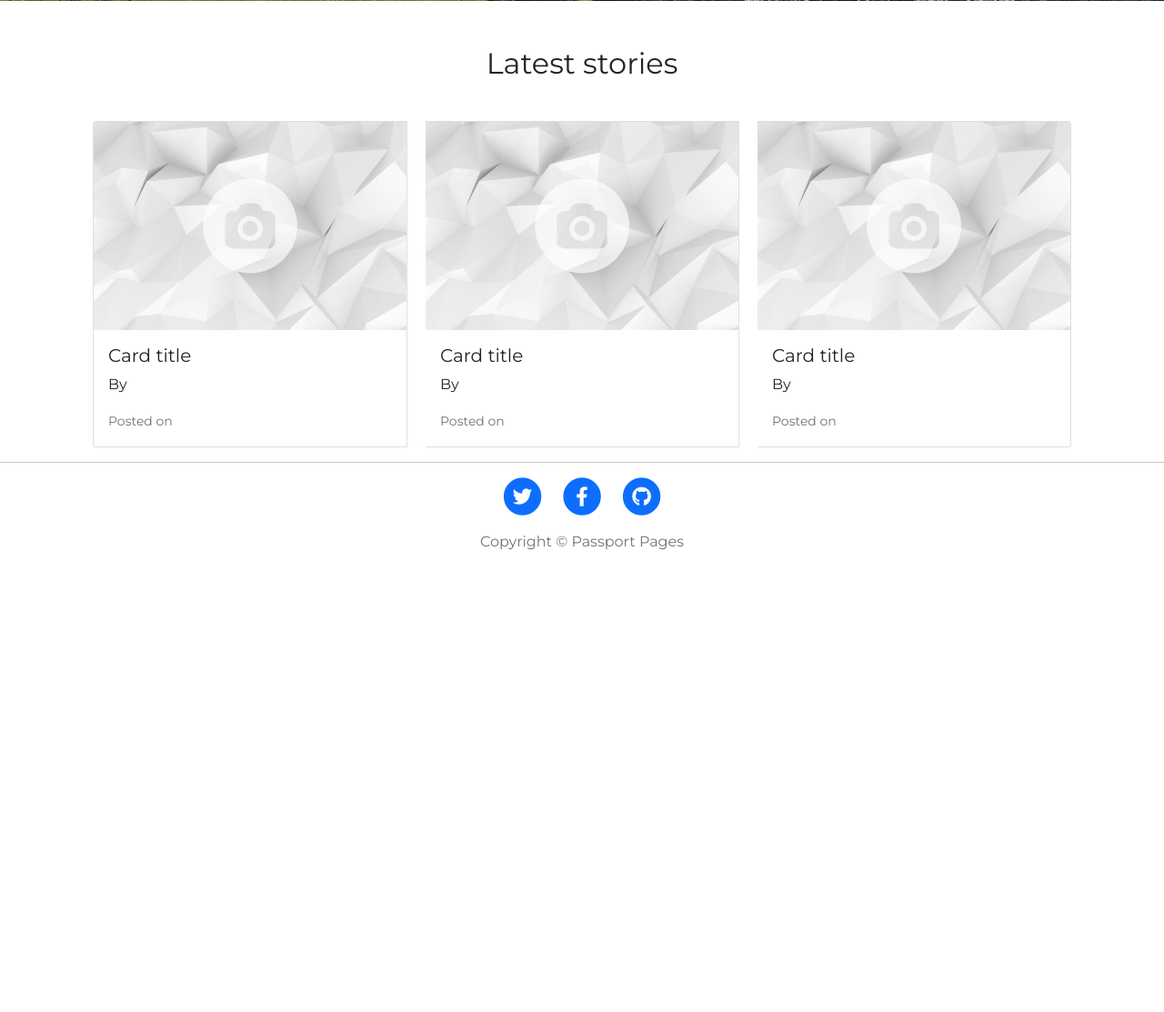
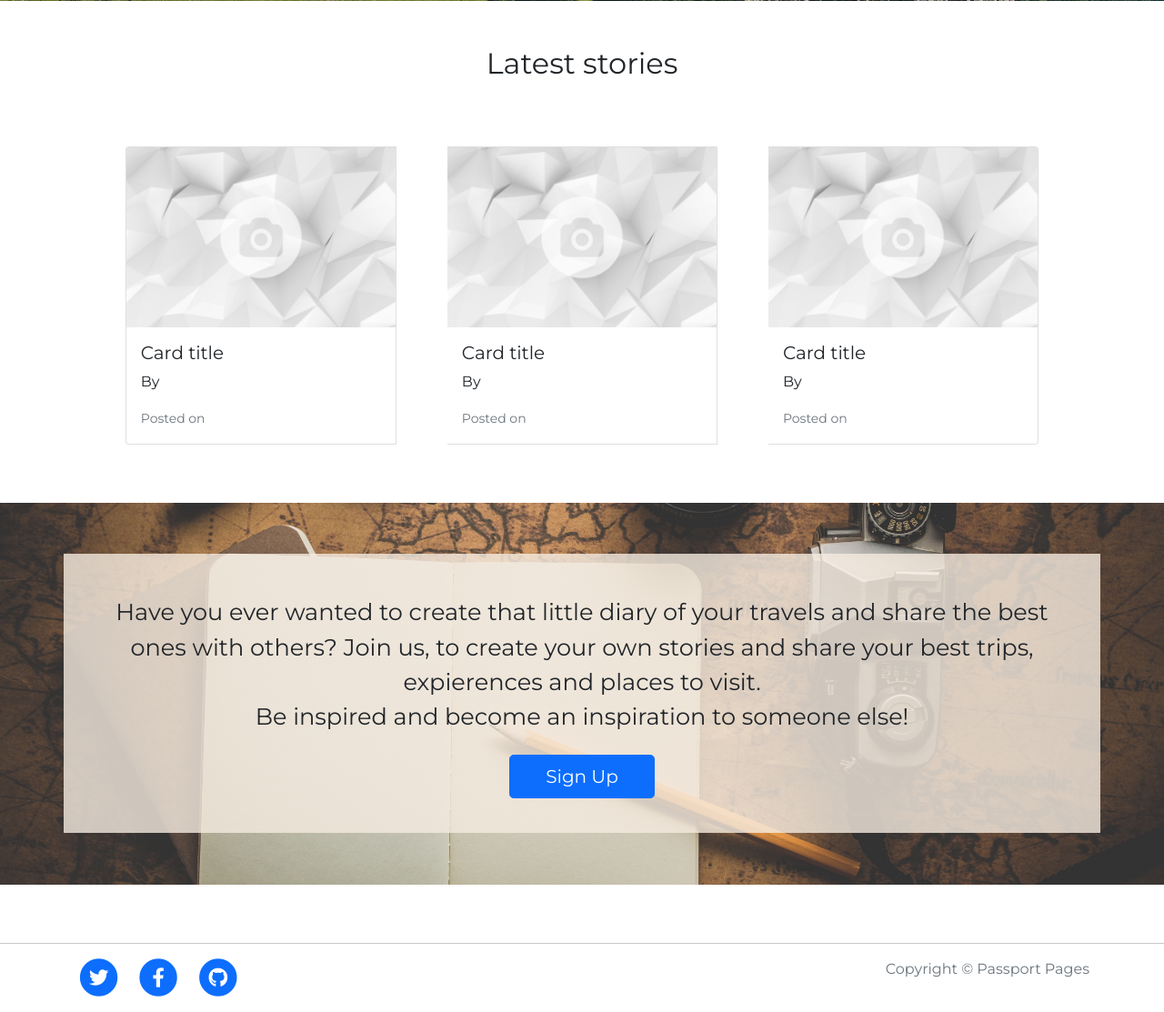
Before and after one commit to AiGaA/passport-pages, a Django app: page / in a window 1280 px wide. Shown: the part 613-1726 px from the top of the page at 91% size. Before the commit the page ends 1218 px from the top, so only its background shows below. Run offline with Django 3.2, Linux system fonts and the light colour scheme.

Commit message:
Add jombatron and sign up button

```diff
--- a/static/css/style.css
+++ b/static/css/style.css
@@ -63,20 +63,41 @@ header.hero .subheading {
 }
 
 .card-container {
-    margin-top: 2.2em;
+    margin-top: 5%;
 }
 
 .card {
-    margin: 0 20px;
+    margin: 0 5%;
 }
 
 .card img {
     object-fit: cover;
 }
 
-p.copyright.text-muted {
-    text-align: center;
+.jumbotron {
+    margin: 5% 0;
+    height: 420px;
+    background: url('/static/images/travel-diary.jpg') no-repeat center center;
+    background-size: cover;
 }
+
+.jumbotron .container {
+    background: rgba(245, 235, 224, 0.8);
+    color: #212529;
+}
+
+.sign-up-text {
+    font-size: 1.6em;
+    font-weight: 500;
+    padding: 4% 4% 2% 4%;
+    margin: 0;
+}
+
+.jumbotron .btn {
+    width: 160px;
+    margin-bottom: 2%;
+}
+
 
 @media screen and (max-width: 720px) {
     header.hero .site-heading h1 {
--- a/templates/blog/base.html
+++ b/templates/blog/base.html
@@ -75,6 +75,7 @@
 
     <!-- Page Header -->
     <header class="hero d-flex align-items-center justify-content-center">
+      <div class="overlay"></div>
       <div class="container">
         <div class="row">
           <div class="col-lg-8 col-md-10 mx-auto">
@@ -89,7 +90,6 @@
           </div>
         </div>
       </div>
-      <div class="overlay"></div>
     </header>
 
     <!-- Main Content -->
@@ -101,8 +101,8 @@
     <footer>
       <div class="container">
         <div class="row">
-          <div class="col-lg-8 col-md-10 mx-auto">
-            <ul class="list-inline text-center">
+          <div class="col-lg-12 col-md-10">
+            <ul class="d-inline list-inline float-start">
               <li class="list-inline-item">
                 <a href="#">
                   <span class="fa-stack fa-lg">
@@ -128,7 +128,7 @@
                 </a>
               </li>
             </ul>
-            <p class="copyright text-muted">
+            <p class="d-inline copyright text-muted float-end">
               Copyright &copy; Passport Pages <span id="copyright"></span>
             </p>
           </div>
--- a/templates/blog/index.html
+++ b/templates/blog/index.html
@@ -57,4 +57,19 @@
   </div>
 </div>
 
+<div class="jumbotron d-flex align-items-center justify-content-center">
+  <div class="container text-center">
+    <p class="lead sign-up-text">
+      Have you ever wanted to create that little diary of your travels and share
+      the best ones with others? Join us, to create your own stories and share
+      your best trips, expierences and places to visit. <br />
+      Be inspired and become an inspiration to someone else!
+    </p>
+
+    <p class="lead">
+      <a class="btn btn-primary btn-lg" href="#" role="button">Sign Up</a>
+    </p>
+  </div>
+</div>
+
 {% endblock %}
```
Also changed, not shown: static/images/travel-diary.jpg (added).
